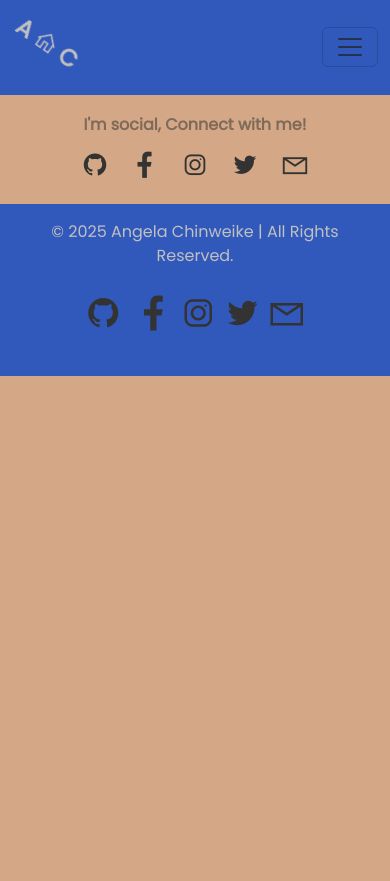
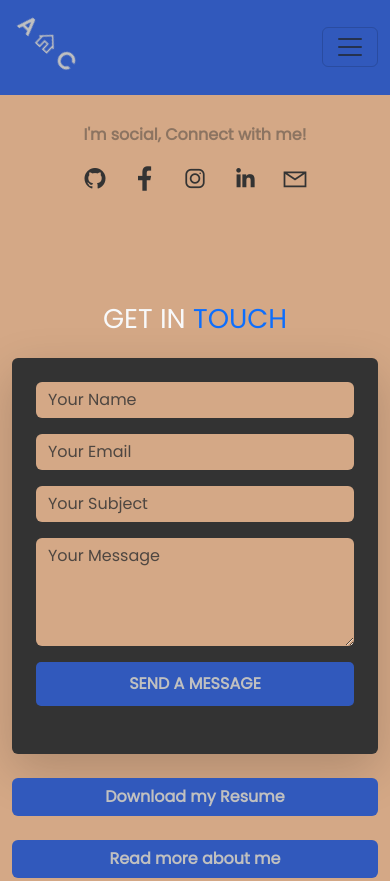
Before and after one commit to AngelNelly/My-Portfolio, a plain HTML site: page contact.html in a window 390 px wide. Shown: the top 881 px of the page. Before the commit the page ends 844 px from the top, so only its background shows below. Drawn offline with Linux system fonts and the light colour scheme.

Commit message:
I designed My Conatct Page

```diff
--- /dev/null
+++ b/contact.css
@@ -0,0 +1,103 @@
+:root {
+  --primary-color: #d4a886;
+  --secondary-color: #8b9aac;
+  --cardbackgroundcol: #3159bc;
+  --body-text: #333333;
+  --body-text-2: #36454f;
+  --textonblue: #c0c0c0;
+}
+
+/* Background and Button Styling */
+.bg-custom-dark {
+  background-color: var(--body-text);
+  color: var(--body-text);
+}
+
+.btn-custom {
+  background-color: var(--cardbackgroundcol);
+  color: var(--textonblue);
+  font-weight: bold;
+  border: none;
+}
+
+.btn-custom:hover {
+  background-color: var(--primary-color);
+  color: var(--body-text-2);
+}
+
+/* Customized the placeholeder box when clicked so that it does not turn white*/
+.contact-form input,
+.contact-form textarea {
+  background-color: var(--primary-color);
+  color: var(--body-text);
+  text-decoration: none;
+  border: none;
+  outline: none;
+  box-shadow: none;
+}
+
+/* Added focus styles to maintain the same color when it is clicked */
+.contact-form input:focus,
+.contact-form textarea:focus {
+  background-color: var(--primary-color);
+  color: var(--body-text);
+  border: none;
+  outline: none;
+  box-shadow: none;
+}
+
+#resume-link {
+  background-color: var(--cardbackgroundcol);
+  color: var(--textonblue);
+  font-weight: bold;
+  transition: background-color 0.3s ease, transform 0.3s ease;
+}
+
+#resume-link:hover {
+  background-color: var(--body-text);
+  color: var(--primary-color);
+  transform: translateY(-3px);
+}
+
+@media (max-width: 991px) {
+  .floating-social {
+    position: relative;
+    top: auto;
+    right: auto;
+    left: 50%;
+    transform: translateX(-50%);
+    padding: 20px 0;
+    margin-bottom: 30px;
+    z-index: 1;
+    text-align: center;
+  }
+
+  .social-icons {
+    display: flex;
+    flex-direction: row;
+    justify-content: center;
+    align-items: center;
+    gap: 12px;
+    flex-wrap: wrap;
+  }
+
+  .social-text {
+    display: block;
+    font-size: 16px;
+    font-weight: 600;
+    margin-bottom: 10px;
+    color: var(--body-text);
+  }
+
+  .mysoc {
+    font-size: 28px;
+    color: var(--body-text);
+    padding: 5px;
+    transition: transform 0.3s ease, color 0.3s ease;
+  }
+
+  .mysoc:hover {
+    transform: scale(1.2);
+    color: var(--cardbackgroundcol);
+  }
+}
--- a/contact.html
+++ b/contact.html
@@ -17,11 +17,89 @@
       rel="stylesheet"
     />
     <link rel="stylesheet" href="./style.css" />
+    <link rel="stylesheet" href="./contact.css" />
   </head>
-  <body>
+  <body class="contact-page">
     <header id="navbar-container"></header>
+    <div id="social-container"></div>
 
     <!-- Contact Form Code Starts -->
+    <section class="contact-section container py-5">
+      <div class="row justify-content-center align-items-start min-vh-100">
+        <div class="col-lg-8" data-aos="fade-up">
+          <h2 class="text-center mb-4 text-light">
+            GET IN <span class="text-primary">TOUCH</span>
+          </h2>
+          <form
+            action="https://formspree.io/f/xzzejwqb"
+            method="POST"
+            class="contact-form p-4 rounded shadow-lg bg-custom-dark"
+          >
+            <div class="row mb-3">
+              <div class="col-md-6 mb-3 mb-md-0">
+                <input
+                  type="text"
+                  name="name"
+                  class="form-control"
+                  placeholder="Your Name"
+                  required
+                />
+              </div>
+              <div class="col-md-6">
+                <input
+                  type="email"
+                  name="email"
+                  class="form-control"
+                  placeholder="Your Email"
+                  required
+                />
+              </div>
+            </div>
+            <input
+              type="text"
+              name="subject"
+              class="form-control mb-3"
+              placeholder="Your Subject"
+              required
+            />
+            <textarea
+              name="message"
+              class="form-control mb-3"
+              rows="4"
+              placeholder="Your Message"
+              required
+            ></textarea>
+            <button
+              type="submit"
+              class="btn btn-custom w-100 mb-4 animate__animated animate__fadeInUp"
+            >
+              SEND A MESSAGE
+            </button>
+          </form>
+
+          <div
+            class="d-flex flex-column flex-md-row justify-content-center gap-4 mt-4"
+          >
+            <a
+              id="resume-link"
+              href="https://docs.google.com/document/d/your-resume-link"
+              class="btn btn-outline-custom w-100 w-md-auto"
+              target="_blank"
+              rel="noopener noreferrer"
+            >
+              Download my Resume
+            </a>
+            <a
+              id="resume-link"
+              href="about.html"
+              class="btn btn-outline-custom w-100 w-md-auto"
+            >
+              Read more about me
+            </a>
+          </div>
+        </div>
+      </div>
+    </section>
 
     <!-- Contact Form Code Ends -->
 
@@ -36,7 +114,6 @@
       });
     </script>
 
-    <div id="social-container"></div>
     <script>
       document.addEventListener("DOMContentLoaded", function () {
         fetch("social.html")
--- a/footer.html
+++ b/footer.html
@@ -27,11 +27,11 @@
         ><i class="la la-instagram"></i
       ></a>
       <a
-        href="https://x.com/angelachinweike"
+        href="https://www.linkedin.com/in/angela-chinweike-04333324a/"
         class="footersoc"
         target="_blank"
         rel="noopener noreferrer"
-        ><i class="la la-twitter"></i
+        ><i class="la la-linkedin"></i
       ></a>
       <a
         href="mailto:your@email.com"
--- a/social.html
+++ b/social.html
@@ -1,7 +1,7 @@
+
 <div class="floating-social">
   <h3 class="social-text">I'm social, Connect with me!</h3>
   <div class="social-icons">
-
     <a
       href="https://github.com/AngelNelly"
       class="mysoc"
@@ -29,12 +29,12 @@
     </a>
 
     <a
-      href="https://x.com/angelachinweike"
+      href="https://www.linkedin.com/in/angela-chinweike-04333324a/"
       class="mysoc"
       target="_blank"
       rel="noopener noreferrer"
     >
-      <i class="la la-twitter"></i>
+      <i class="la la-linkedin"></i>
     </a>
 
     <a
--- a/style.css
+++ b/style.css
@@ -123,7 +123,6 @@ h2 {
   background-color: var(--body-text);
   color: var(--primary-color);
   transform: translateY(-3px);
-  list-style: solid;
 }
 
 /* Links */
@@ -187,14 +186,14 @@ a:hover {
   font-weight: bold;
   color: var(--body-text);
   margin-bottom: 10px;
-  animation: flash 1.5s infinite;
+  animation: pulse 2s infinite;
 }
 
 /* I'm social Animations starts here */
-@keyframes flash {
+@keyframes pulse {
   0%,
   100% {
-    opacity: 1;
+    opacity: 0.5;
   }
   50% {
     opacity: 0;
```
Also changed, not shown: about.css (+6 -7 lines), about.html (+4 -16 lines).
